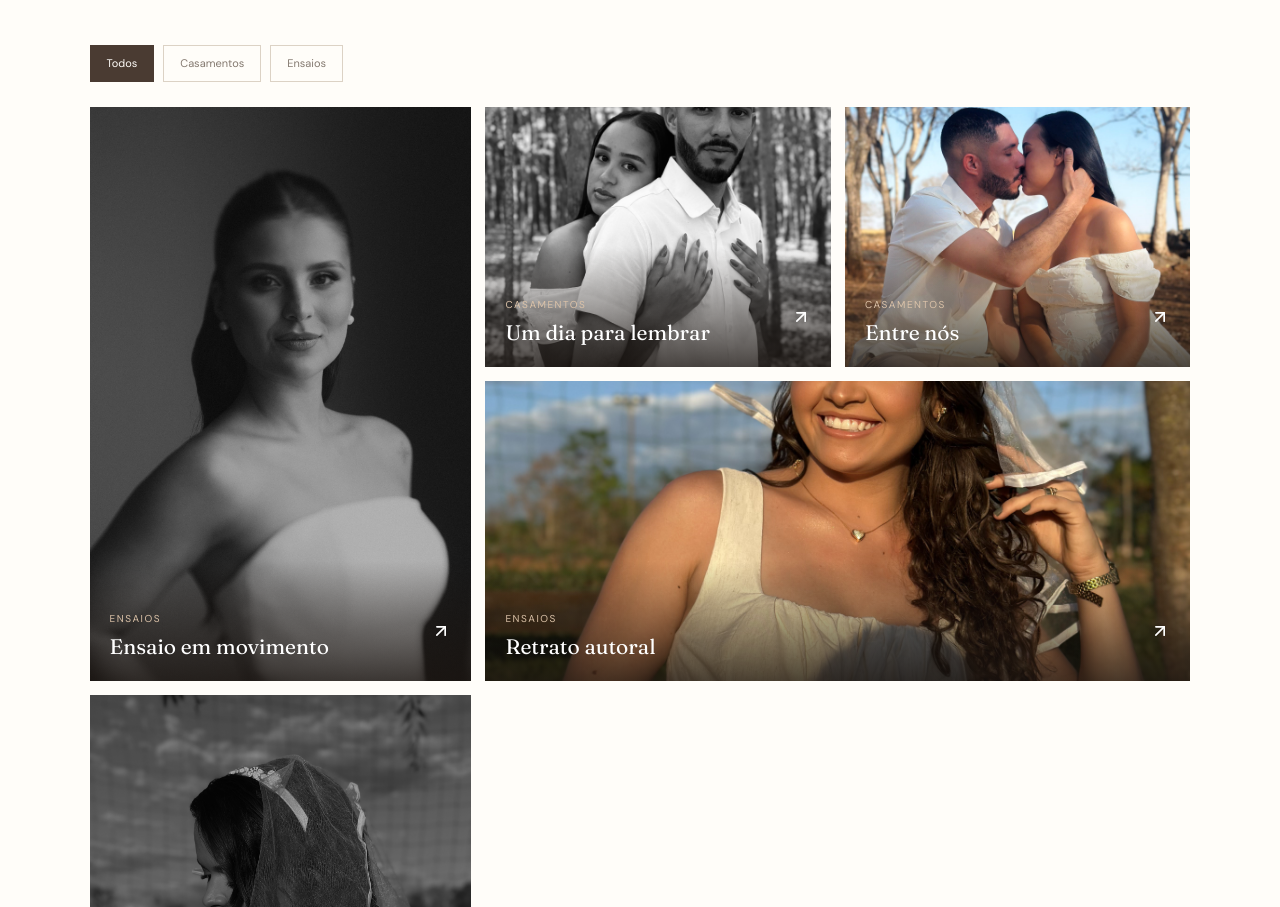
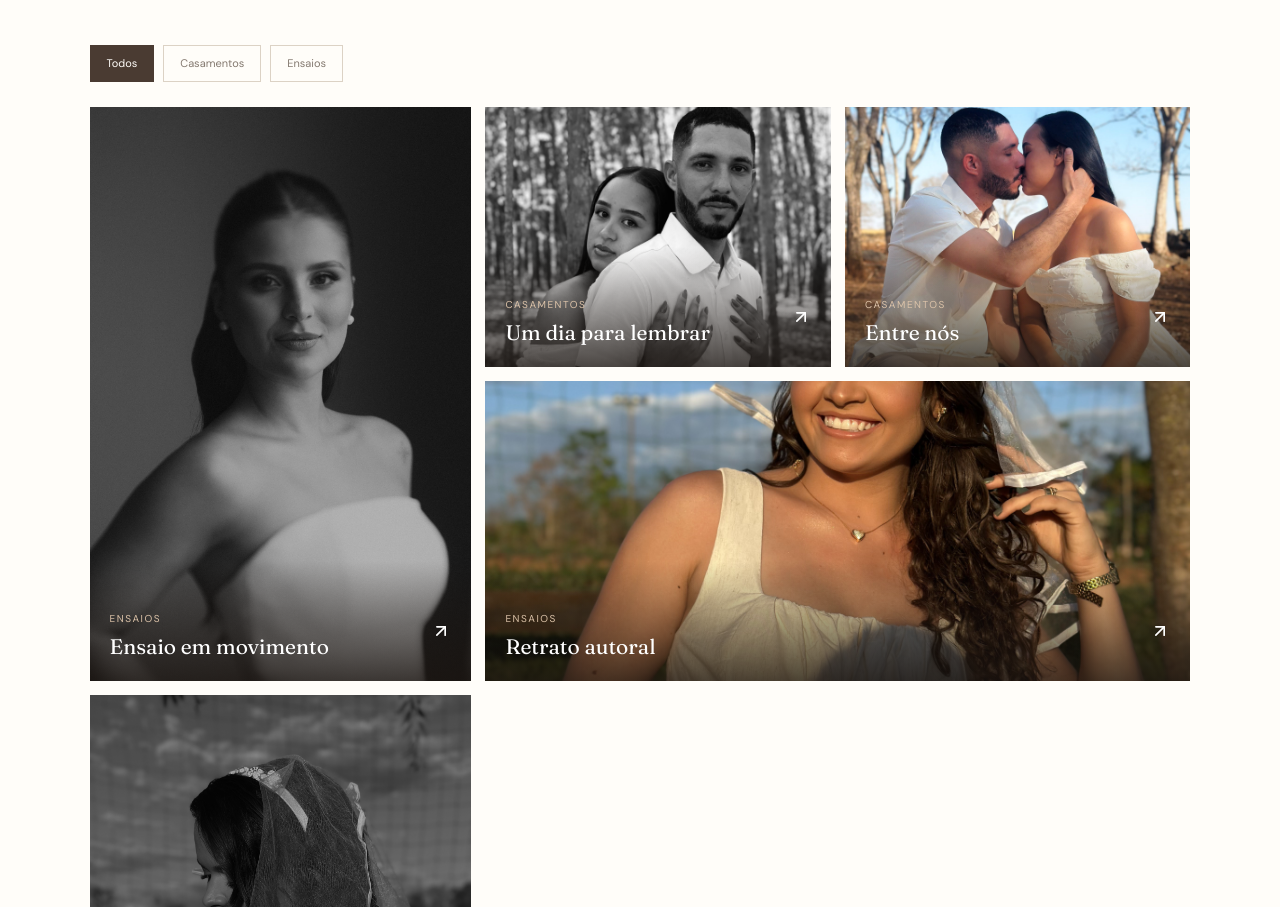
Before and after one commit to Sunnyzit0/jhennyfer-videomaker, a React (Vite) app: page / in a window 1280 px wide. Shown: the part 2875-3782 px from the top of the page. Built offline with nearby package versions, Linux system fonts and the light colour scheme.

Commit message:
fix: enquadrar preview do casamento

```diff
--- a/src/App.jsx
+++ b/src/App.jsx
@@ -72,7 +72,7 @@ function App() {
 
         <section className="services-section section-padding" id="servicos"><div className="section-heading"><div className="section-kicker"><span>03</span><span>o que eu faço</span></div><h2>Seu momento,<br /><em>do seu jeito.</em></h2></div><div className="services-grid">{services.map(({ icon: Icon, number, title, text }) => <article className="service-card" key={title}><div className="service-top"><Icon size={22} strokeWidth={1.5} /><span>{number}</span></div><h3>{title}</h3><p>{text}</p><ArrowUpRight className="service-arrow" size={20} /></article>)}</div></section>
 
-        <section className="portfolio-section section-padding" id="portfolio"><div className="portfolio-heading"><div><div className="section-kicker"><span>04</span><span>meu olhar</span></div><h2>Feito de histórias<br /><em>que merecem ficar.</em></h2></div><p>Uma seleção de momentos, pessoas e encontros que tive a alegria de registrar.</p></div><div className="filter-row" role="group" aria-label="Filtrar portfólio">{categories.map((item) => <button className={category === item ? 'filter-button active' : 'filter-button'} key={item} onClick={() => setCategory(item)}>{item}</button>)}</div><div className="portfolio-grid">{filteredPortfolio.map((item, index) => <button className={`portfolio-item item-${index + 1}`} key={item.title} onClick={() => setSelectedImage(item)}><img src={item.image} alt={`${item.title}, categoria ${item.category}`} loading="lazy" /><span className="portfolio-overlay"><span>{item.category}</span><strong>{item.title}</strong><ArrowUpRight size={20} /></span></button>)}</div><div className="video-placeholder"><div className="play-icon"><Play size={17} fill="currentColor" /></div><div><span className="eyebrow">em breve</span><p>Vídeos e reels selecionados</p></div><span className="placeholder-note">YouTube / Instagram</span></div></section>
+        <section className="portfolio-section section-padding" id="portfolio"><div className="portfolio-heading"><div><div className="section-kicker"><span>04</span><span>meu olhar</span></div><h2>Feito de histórias<br /><em>que merecem ficar.</em></h2></div><p>Uma seleção de momentos, pessoas e encontros que tive a alegria de registrar.</p></div><div className="filter-row" role="group" aria-label="Filtrar portfólio">{categories.map((item) => <button className={category === item ? 'filter-button active' : 'filter-button'} key={item} onClick={() => setCategory(item)}>{item}</button>)}</div><div className="portfolio-grid">{filteredPortfolio.map((item, index) => <button className={`portfolio-item item-${index + 1}`} key={item.title} onClick={() => setSelectedImage(item)}><img src={item.image} alt={`${item.title}, categoria ${item.category}`} loading="lazy" style={item.title === 'Um dia para lembrar' ? { objectPosition: 'center 22%' } : undefined} /><span className="portfolio-overlay"><span>{item.category}</span><strong>{item.title}</strong><ArrowUpRight size={20} /></span></button>)}</div><div className="video-placeholder"><div className="play-icon"><Play size={17} fill="currentColor" /></div><div><span className="eyebrow">em breve</span><p>Vídeos e reels selecionados</p></div><span className="placeholder-note">YouTube / Instagram</span></div></section>
 
         <section className="process-section section-padding" id="processo"><div className="process-intro"><div className="section-kicker"><span>05</span><span>como funciona</span></div><h2>Do primeiro oi<br />à <em>entrega.</em></h2><p>Um processo simples, transparente e feito para você se sentir segura em cada etapa.</p></div><div className="steps-list">{steps.map(([number, title, text]) => <div className="step" key={number}><span className="step-number">{number}</span><div><h3>{title}</h3><p>{text}</p></div><Check size={18} /></div>)}</div></section>
 
```
